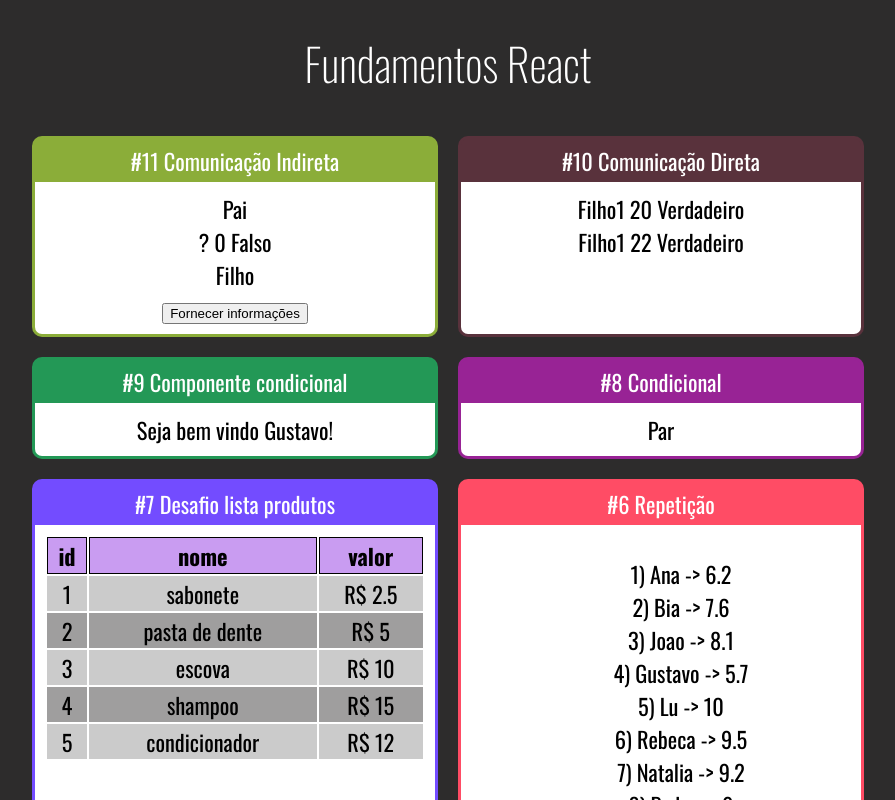
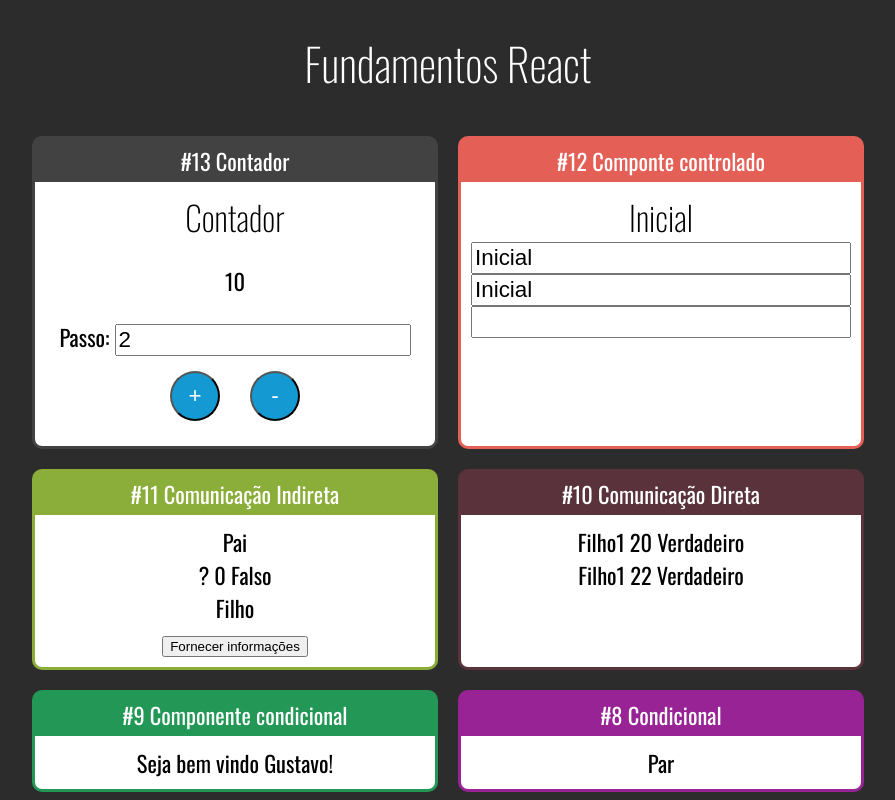
Before and after one commit to Gugonunes/fundamentos-react, a React (Create React App) app: page / in a window 1280 px wide. Shown: the top 800 px of the page, without its empty margins (192-1087 px from the left). Built offline with nearby package versions, Linux system fonts and the light colour scheme.

Commit message:
feat(components): add Counter component

```diff
--- a/src/App.jsx
+++ b/src/App.jsx
@@ -12,6 +12,8 @@
 import UsuarioInfo from './components/condicional/UsuarioInfo'
 import DiretaPai from './components/comunicacao/DiretaPai'
 import IndiretaPai from './components/comunicacao/IndiretaPai'
+import Input from './components/formulario/Input'
+import Contador from './components/contador/Contador'
 import './App.css'
 
 const myApp = (props) => {
@@ -19,6 +21,14 @@
         <div className="App">
             <h1>Fundamentos React</h1>
             <div className="Cards">
+                <Card
+                    titulo="#13 Contador" color="#424242">
+                    <Contador numeroInicial={10} passoInicial={2}/>
+                </Card>
+                <Card
+                    titulo="#12 Componte controlado" color="#E45F56">
+                    <Input/>
+                </Card>
                 <Card
                     titulo="#11 Comunicação Indireta" color="#8BAD39">
                     <IndiretaPai/>
--- /dev/null
+++ b/src/components/contador/Contador.css
@@ -0,0 +1,14 @@
+.Contador input {
+    font-size: 1.4rem;
+    widht: 60px;
+}
+
+.Contador button {
+    margin: 15px;
+    height: 50px;
+    width: 50px;
+    border-radius: 50%;
+    background-color: #1499D3;
+    color: #fff;
+    font-size: 1.4rem;
+}
--- /dev/null
+++ b/src/components/contador/Contador.jsx
@@ -0,0 +1,46 @@
+import React, { Component } from 'react'
+import './Contador.css'
+export default class Contador extends Component {
+
+    state = {
+        numero: this.props.numeroInicial || 0,
+        passo: this.props.passoInicial || 5
+    }
+
+    inc = () => {
+        this.setState({
+            numero: this.state.numero + this.state.passo
+        })
+    }
+    dec = () => {
+        this.setState({
+            numero: this.state.numero - this.state.passo
+        })
+    }
+
+    setPasso = (e) => {
+        this.setState({
+            passo: +e.target.value
+        })
+    }
+
+    render() {
+        return (
+            <div className='Contador'>
+                <h2>Contador</h2>
+                <p>{this.state.numero}</p>
+                <div>
+                    <label htmlFor="passoInput">Passo: </label>
+                    <input
+                        id="passoInput"
+                        type="number"
+                        value={this.state.passo}
+                        onChange={this.setPasso}
+                    />
+                </div>
+                <button onClick={this.inc}>+</button>
+                <button onClick={this.dec}>-</button>
+            </div>
+        )
+    }
+}
```
